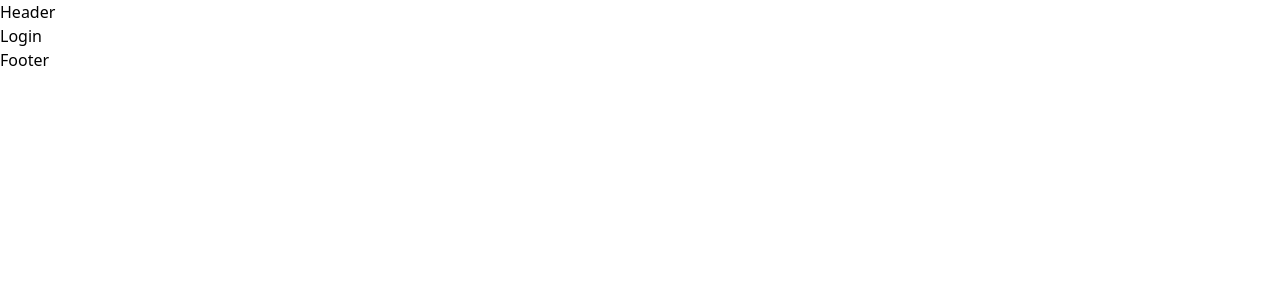
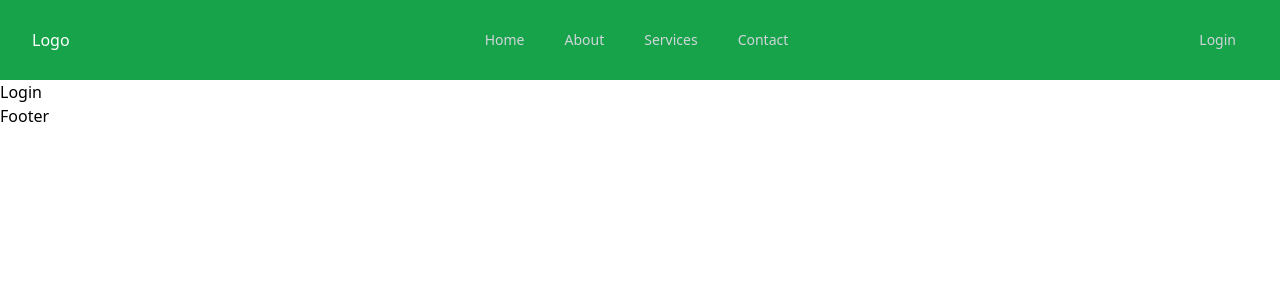
Before and after one commit to mehedihasan-ofc/house-hunter-client, a React app: page /login in a window 1280 px wide. Shown: the top 300 px of the page. Built offline with nearby package versions, Linux system fonts and the light colour scheme; the HTML template or start-up script is replaced by a standard one.

Commit message:
Added House list

```diff
--- /dev/null
+++ b/src/components/HouseCard/HouseCard.jsx
@@ -0,0 +1,13 @@
+import React from 'react';
+
+const HouseCard = ({house}) => {
+
+    console.log(house);
+    return (
+        <div>
+            HouseCard
+        </div>
+    );
+};
+
+export default HouseCard;
--- a/src/pages/Home/Home/Home.jsx
+++ b/src/pages/Home/Home/Home.jsx
@@ -1,10 +1,12 @@
 import React from 'react';
 import Hero from '../Hero/Hero';
+import Houses from '../Houses/Houses';
 
 const Home = () => {
     return (
         <>
             <Hero />
+            <Houses />
         </>
     );
 };
--- /dev/null
+++ b/src/pages/Home/Houses/Houses.jsx
@@ -0,0 +1,33 @@
+import { useQuery } from '@tanstack/react-query';
+import React from 'react';
+import HouseCard from '../../../components/HouseCard/HouseCard';
+
+const Houses = () => {
+
+    const { data: houses = [], isLoading } = useQuery({
+        queryKey: ['houses'],
+        queryFn: async () => {
+            const res = await fetch('http://localhost:5000/houses');
+            return res.json();
+        }
+    });
+
+    return (
+        <div className='max-w-7xl w-full mx-auto px-6 my-10'>
+            <div className='text-center'>
+                <h2 className='text-4xl font-semibold'>The Best Way To Find Your House</h2>
+                <p className='text-xl font-light mt-2'>Help your visitors find the right property by letting them set various search criteria</p>
+            </div>
+            {/* Search box */}
+
+
+            <div>
+                {
+                    houses.map(house => <HouseCard key={house._id} house={house} />)
+                }
+            </div>
+        </div>
+    );
+};
+
+export default Houses;
--- a/src/pages/Shared/Header/Header.jsx
+++ b/src/pages/Shared/Header/Header.jsx
@@ -1,11 +1,141 @@
-import React from 'react';
+import React, { useState } from 'react';
+import { Link } from 'react-router-dom';
 
 const Header = () => {
-    return (
-        <div>
-            Header
+  const [isOpen, setIsOpen] = useState(false);
+
+  const toggleNavbar = () => {
+    setIsOpen(!isOpen);
+  };
+
+  return (
+    <nav className={location.pathname === '/' ? 'absolute top-0 left-0 w-full text-white py-2 px-6 z-10' : 'bg-green-600 py-2'}>
+      <div className="max-w-7xl mx-auto px-4 sm:px-6 lg:px-8">
+        <div className="flex items-center justify-between h-16">
+          {/* Mobile Menu Toggle */}
+          <div className="flex items-center">
+            <div className="-mr-2 flex md:hidden">
+              <button
+                onClick={toggleNavbar}
+                type="button"
+                className="inline-flex items-center justify-center p-2 rounded-md text-gray-400 hover:text-white hover:bg-gray-700 focus:outline-none focus:ring-2 focus:ring-offset-2 focus:ring-offset-gray-800 focus:ring-white"
+                aria-controls="mobile-menu"
+                aria-expanded="false"
+              >
+                <span className="sr-only">Open main menu</span>
+                {!isOpen ? (
+                  <svg
+                    className="block h-6 w-6"
+                    xmlns="http://www.w3.org/2000/svg"
+                    fill="none"
+                    viewBox="0 0 24 24"
+                    stroke="currentColor"
+                    aria-hidden="true"
+                  >
+                    <path
+                      strokeLinecap="round"
+                      strokeLinejoin="round"
+                      strokeWidth={2}
+                      d="M4 6h16M4 12h16M4 18h16"
+                    />
+                  </svg>
+                ) : (
+                  <svg
+                    className="block h-6 w-6"
+                    xmlns="http://www.w3.org/2000/svg"
+                    fill="none"
+                    viewBox="0 0 24 24"
+                    stroke="currentColor"
+                    aria-hidden="true"
+                  >
+                    <path
+                      strokeLinecap="round"
+                      strokeLinejoin="round"
+                      strokeWidth={2}
+                      d="M6 18L18 6M6 6l12 12"
+                    />
+                  </svg>
+                )}
+              </button>
+            </div>
+            {/* Logo */}
+            <div className="flex items-center flex-grow">
+              <h1 className="text-white mx-auto">Logo</h1>
+            </div>
+          </div>
+
+          {/* Menu */}
+          <div className="hidden md:block">
+            <div className="ml-4 flex items-center space-x-4">
+              <Link
+                to="/"
+                className="text-gray-300 hover:bg-gray-700 hover:text-white px-3 py-2 rounded-md text-sm font-medium"
+              >
+                Home
+              </Link>
+              <Link
+                to="/about"
+                className="text-gray-300 hover:bg-gray-700 hover:text-white px-3 py-2 rounded-md text-sm font-medium"
+              >
+                About
+              </Link>
+              <Link
+                to="/services"
+                className="text-gray-300 hover:bg-gray-700 hover:text-white px-3 py-2 rounded-md text-sm font-medium"
+              >
+                Services
+              </Link>
+              <Link
+                to="/contact"
+                className="text-gray-300 hover:bg-gray-700 hover:text-white px-3 py-2 rounded-md text-sm font-medium"
+              >
+                Contact
+              </Link>
+            </div>
+          </div>
+
+          {/* Login Button */}
+          <div>
+            <button className="text-gray-300 hover:bg-gray-700 hover:text-white px-3 py-2 rounded-md text-sm font-medium">
+              Login
+            </button>
+          </div>
         </div>
-    );
+      </div>
+
+      {/* Mobile Menu */}
+      {isOpen && (
+        <div className="md:hidden" id="mobile-menu">
+          <div className="px-2 pt-2 pb-3 space-y-1 sm:px-3">
+            <Link
+              to="/"
+              className="text-gray-300 hover:bg-gray-700 hover:text-white block px-3 py-2 rounded-md text-base font-medium"
+            >
+              Home
+            </Link>
+            <Link
+              to="/about"
+              className="text-gray-300 hover:bg-gray-700 hover:text-white block px-3 py-2 rounded-md text-base font-medium"
+            >
+              About
+            </Link>
+            <Link
+              to="/services"
+              className="text-gray-300 hover:bg-gray-700 hover:text-white block px-3 py-2 rounded-md text-base font-medium"
+            >
+              Services
+            </Link>
+            <Link
+              to="/contact"
+              className="text-gray-300 hover:bg-gray-700 hover:text-white block px-3 py-2 rounded-md text-base font-medium"
+            >
+              Contact
+            </Link>
+          </div>
+        </div>
+      )}
+    </nav>
+  );
 };
 
 export default Header;
```
